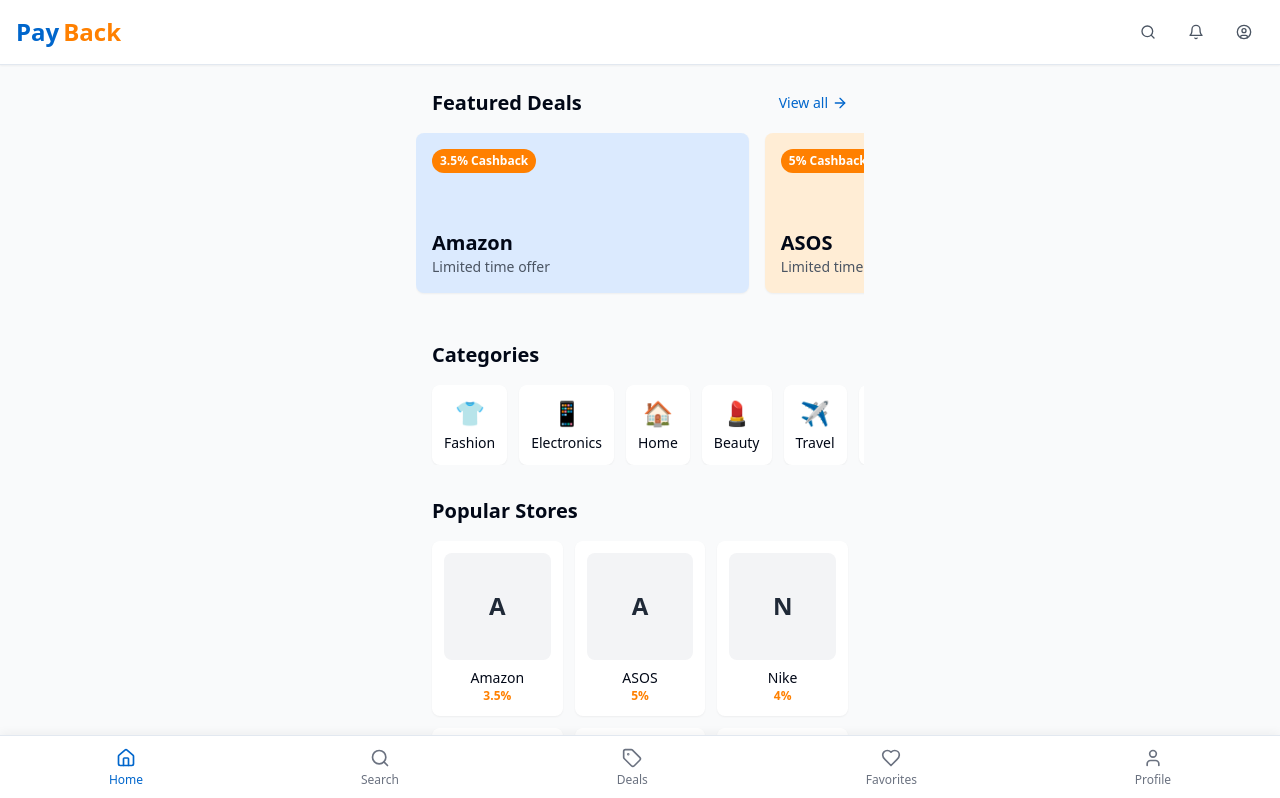
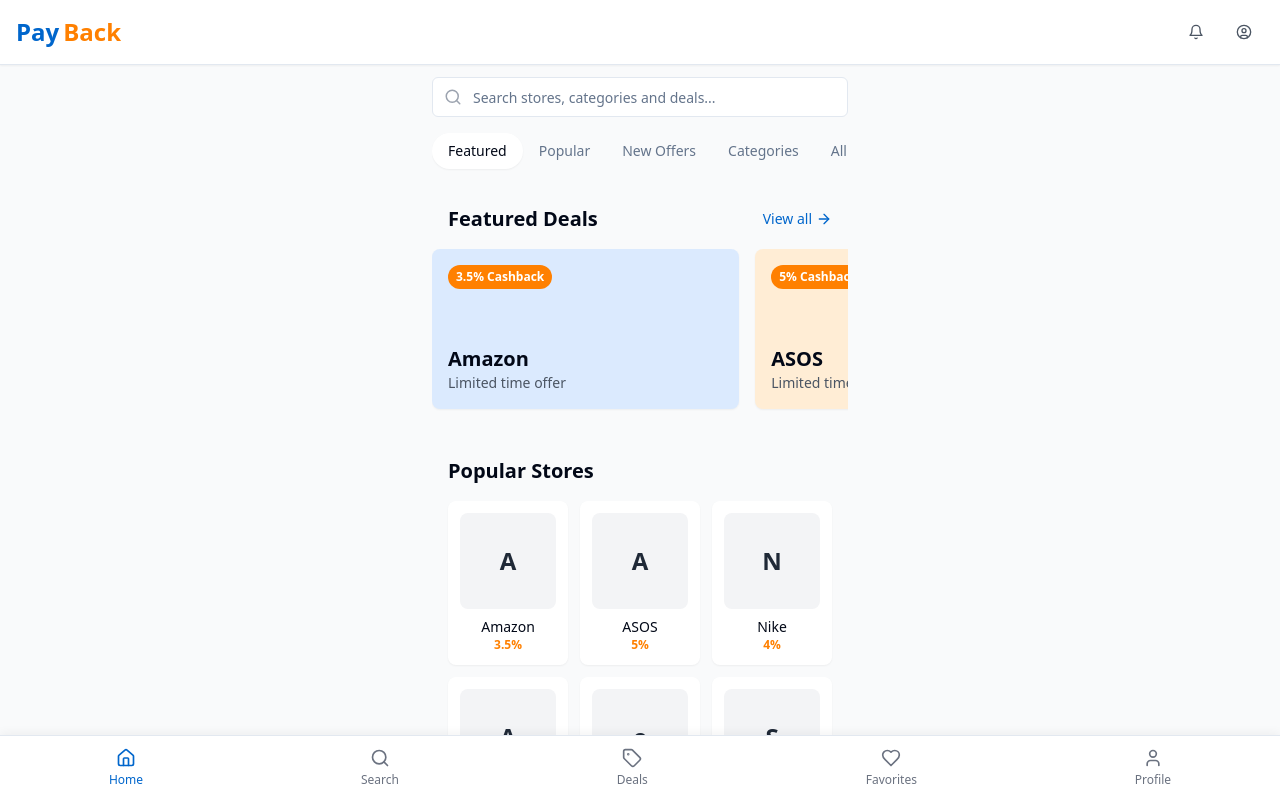
Before and after one commit to giladnn/cashback-clone-mobile-react, a React (Vite) app: page / in a window 1280 px wide. Shown: the top 798 px of the page. Built offline with nearby package versions, Linux system fonts and the light colour scheme.

Commit message:
feat: Implement tabs and search functionality

```diff
--- a/src/components/Header.tsx
+++ b/src/components/Header.tsx
@@ -1,19 +1,12 @@
 
-import React, { useState } from 'react';
+import React from 'react';
 import { Button } from "@/components/ui/button";
-import { Search, UserCircle, Bell, X } from "lucide-react";
+import { UserCircle, Bell } from "lucide-react";
 
 const Header = () => {
-  const [showSearch, setShowSearch] = useState(false);
-
-  const toggleSearch = () => {
-    setShowSearch(!showSearch);
-  };
-
   return (
     <header className="sticky top-0 z-50 bg-white border-b shadow-sm">
       <div className="container mx-auto px-4 py-3">
-        {!showSearch ? (
         <div className="flex items-center justify-between">
           <div className="flex items-center space-x-1">
             <span className="text-2xl font-bold text-primary">Pay</span>
@@ -21,9 +14,6 @@ const Header = () => {
           </div>
 
           <div className="flex items-center space-x-2">
-              <Button variant="ghost" size="icon" className="text-gray-600" onClick={toggleSearch}>
-                <Search size={20} />
-              </Button>
             <Button variant="ghost" size="icon" className="text-gray-600">
               <Bell size={20} />
             </Button>
@@ -32,21 +22,6 @@ const Header = () => {
             </Button>
           </div>
         </div>
-        ) : (
-          <div className="flex items-center space-x-2">
-            <div className="flex-1 relative">
-              <input
-                type="text"
-                placeholder="Search stores and deals..."
-                className="w-full py-2 px-10 border border-gray-300 rounded-lg focus:outline-none focus:ring-2 focus:ring-primary"
-              />
-              <Search size={18} className="absolute left-3 top-1/2 transform -translate-y-1/2 text-gray-400" />
-            </div>
-            <Button variant="ghost" size="icon" className="text-gray-600" onClick={toggleSearch}>
-              <X size={20} />
-            </Button>
-          </div>
-        )}
       </div>
     </header>
   );
--- a/src/pages/Index.tsx
+++ b/src/pages/Index.tsx
@@ -1,22 +1,69 @@
 
-import React from 'react';
+import React, { useState } from 'react';
 import Header from '../components/Header';
 import FeaturedSlider from '../components/FeaturedSlider';
 import StoreGrid from '../components/StoreGrid';
 import CategorySection from '../components/CategorySection';
 import FooterNav from '../components/FooterNav';
+import { Tabs, TabsList, TabsTrigger, TabsContent } from "@/components/ui/tabs";
+import { Search } from "lucide-react";
+import { Input } from "@/components/ui/input";
+import { ScrollArea } from "@/components/ui/scroll-area";
 
 const Index = () => {
+  const [searchQuery, setSearchQuery] = useState("");
+
   return (
     <div className="min-h-screen bg-gray-50 pb-20">
       <Header />
 
       <main className="container mx-auto max-w-lg">
-        <div className="py-2">
-          <FeaturedSlider />
-          <CategorySection />
-          <StoreGrid title="Popular Stores" />
-          <StoreGrid title="New Offers" />
+        <div className="px-4 py-3">
+          <div className="relative mb-4">
+            <Search className="absolute left-3 top-1/2 transform -translate-y-1/2 text-gray-400" size={18} />
+            <Input
+              type="text"
+              placeholder="Search stores, categories and deals..."
+              className="w-full pl-10 pr-4 py-2"
+              value={searchQuery}
+              onChange={(e) => setSearchQuery(e.target.value)}
+            />
+          </div>
+
+          <Tabs defaultValue="featured" className="w-full">
+            <ScrollArea className="w-full">
+              <TabsList className="w-full justify-start mb-3 bg-transparent p-0 h-auto">
+                <TabsTrigger value="featured" className="px-4 py-2 text-sm rounded-full">Featured</TabsTrigger>
+                <TabsTrigger value="popular" className="px-4 py-2 text-sm rounded-full">Popular</TabsTrigger>
+                <TabsTrigger value="new" className="px-4 py-2 text-sm rounded-full">New Offers</TabsTrigger>
+                <TabsTrigger value="categories" className="px-4 py-2 text-sm rounded-full">Categories</TabsTrigger>
+                <TabsTrigger value="all" className="px-4 py-2 text-sm rounded-full">All Stores</TabsTrigger>
+              </TabsList>
+            </ScrollArea>
+
+            <TabsContent value="featured" className="mt-2">
+              <FeaturedSlider />
+              <StoreGrid title="Popular Stores" />
+            </TabsContent>
+
+            <TabsContent value="popular" className="mt-2">
+              <StoreGrid title="Popular Stores" />
+            </TabsContent>
+
+            <TabsContent value="new" className="mt-2">
+              <StoreGrid title="New Offers" />
+            </TabsContent>
+
+            <TabsContent value="categories" className="mt-2">
+              <CategorySection />
+              <StoreGrid title="Stores by Category" />
+            </TabsContent>
+
+            <TabsContent value="all" className="mt-2">
+              <CategorySection />
+              <StoreGrid title="All Stores" />
+            </TabsContent>
+          </Tabs>
         </div>
       </main>
 
```
Lines whose indentation alone changed are shown as unchanged.
